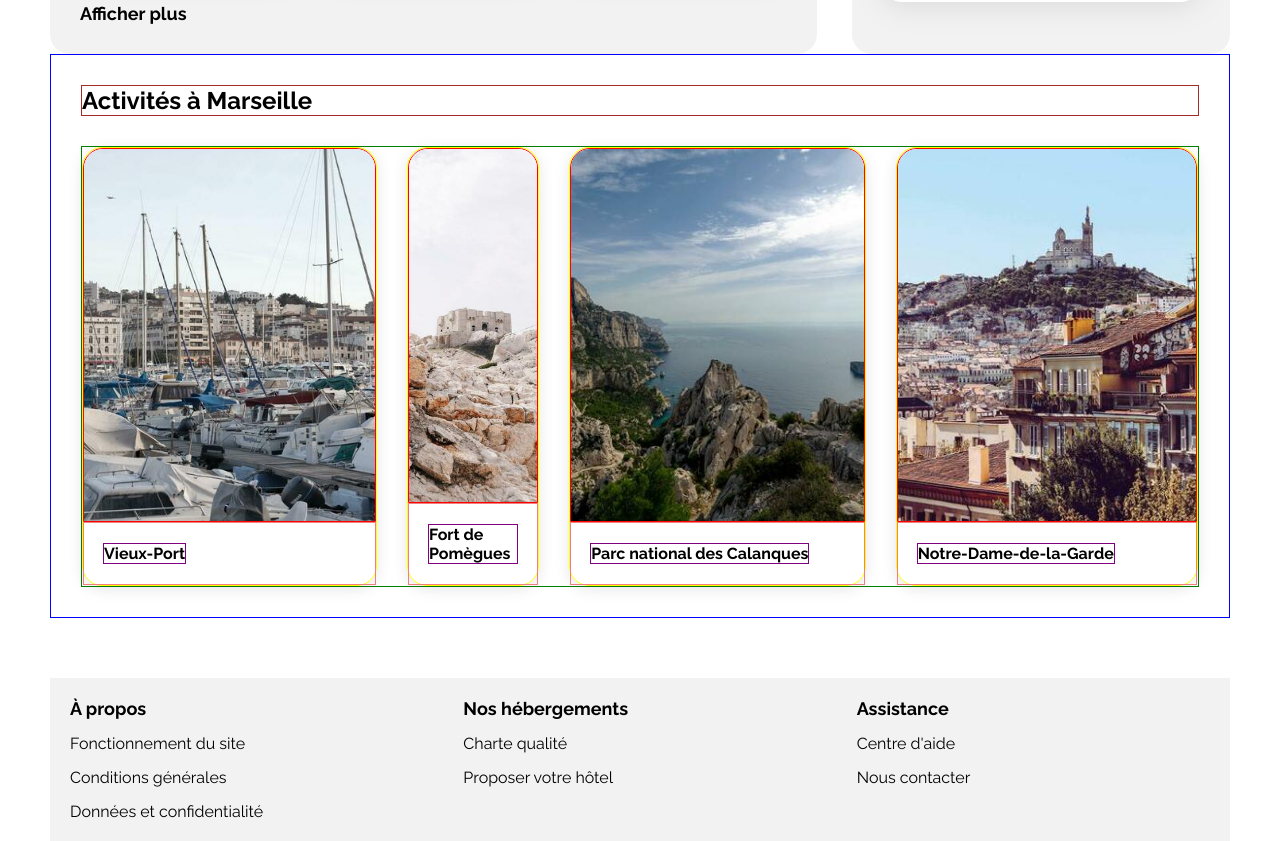
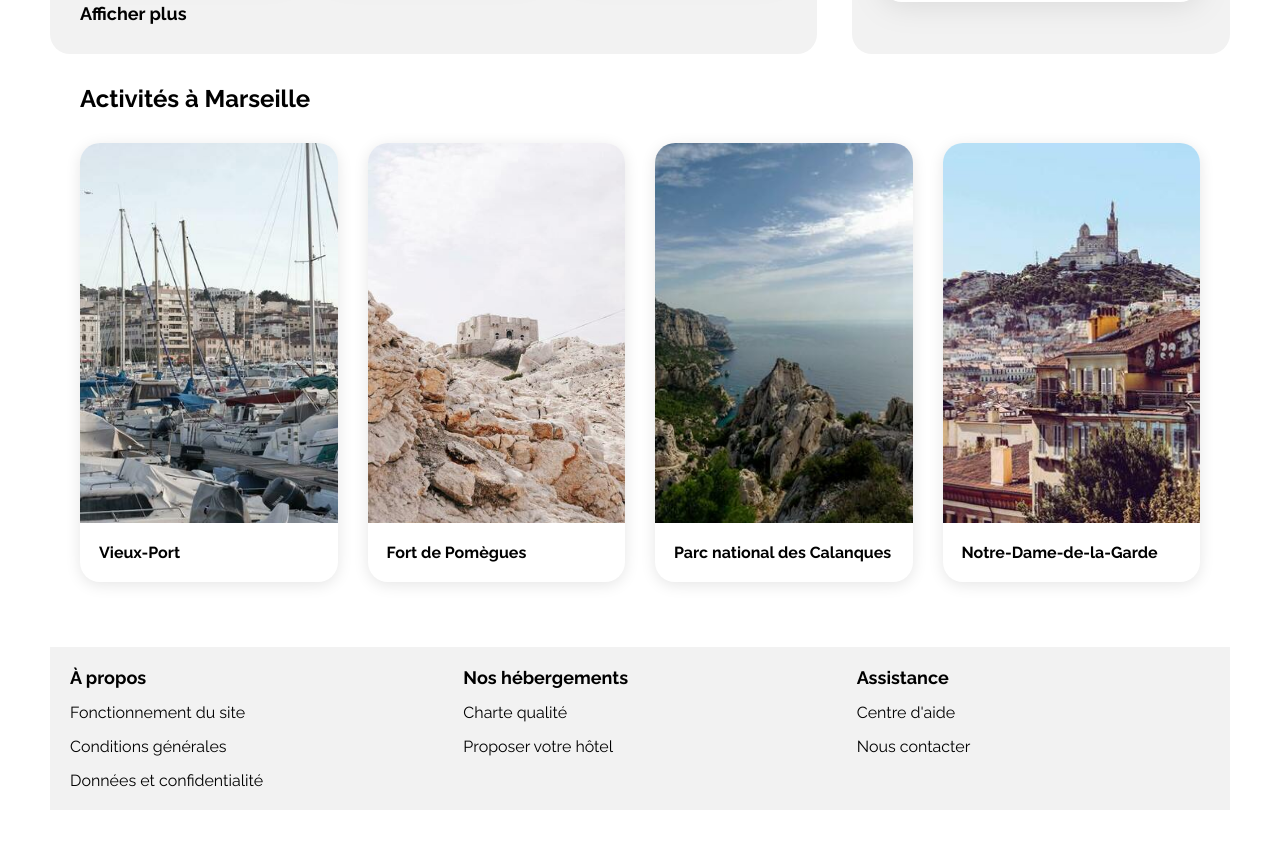
Before and after one commit to MXY93/P2_MV_Booki, a plain HTML site: page index.html in a window 1280 px wide. Shown: the part 1009-1850 px from the top of the page. After the commit the page ends 1819 px from the top, so only its background shows below. Drawn offline with Linux system fonts and the light colour scheme.

Commit message:
Modification CSS de la partie Activités pour le Desktop

```diff
--- a/style.css
+++ b/style.css
@@ -351,7 +351,6 @@ a {
 /** Section Activités **/
 
 .activites {
-    border: 1px solid blue;
     display: flex;
     flex-direction: column;
     padding: 30px;
@@ -359,13 +358,16 @@ a {
 }
 
 .activites-cards {
-    border: 1px solid green;
     display: flex;
     flex-direction: row;
     gap: 30px;
 }
+
+.activites-cards a {
+    flex-basis: 0;
+    flex-grow: 1;
+}
 .activites-cards figure {
-    border: 1px solid yellow;
     height: 439px;
     display: flex;
     flex-direction: column;
@@ -373,36 +375,28 @@ a {
     box-shadow: 0px 3px 15px 0px rgba(0, 0, 0, 0.10);
 }
 .activites-cards img {
-    border: 1px solid red;
     border-radius: 20px 20px 0 0;
     height: 380px;
     object-fit: cover;
     width: 100%;
 }
 .activites h2 {
-    border: 1px solid brown;
-    margin: 0;
-}
-figcaption .card-title {
-    border: 1px solid purple;
     margin: 0;
 }
 
 figcaption {
-    border: 1px solid lightcoral;
     display: flex;
     flex-direction: column;
+    flex-grow: 1;
     justify-content: center;
-    align-items: flex-start;
-    gap: 10px;
-    align-self: stretch;
-    padding: 20px 19px;
+    padding-left: 19px;
+    padding-right: 19px;
 }
 
 /***** Footer *****/
 
 footer {
-    margin-top: 60px;
+    margin-top: 35px;
     background-color: #F2F2F2;
     display: flex;
     flex-direction: row;
```
